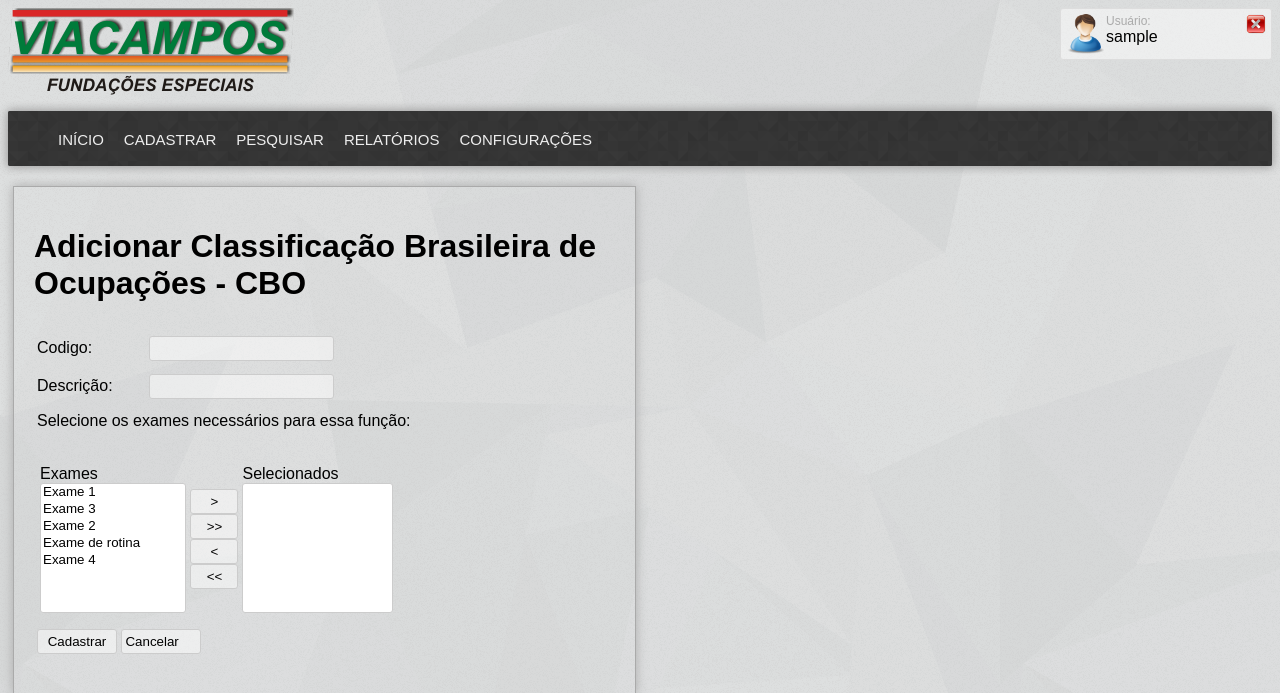
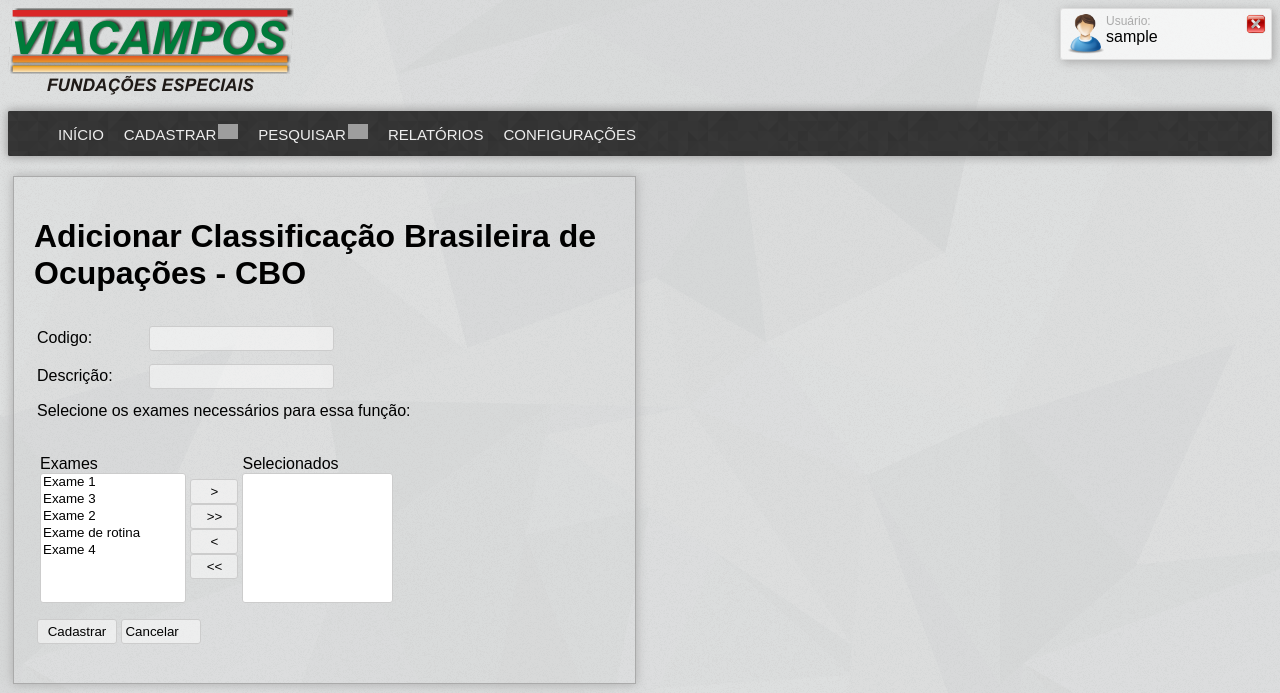
Before and after one commit to wislanlamounier/backSis, a PHP site: page /administrator/add_cbo.php in a window 1280 px wide. Shown: the top 693 px of the page. Run offline with PHP 8.4, Linux system fonts and the light colour scheme; the visitor is signed in with stand-in values (Sample User, id 1); data comes from the database, SQL or seed files in the repository; lists and menus that the app fills with data are empty; grey boxes are pictures that could not be loaded.

Commit message:
Alterando layout do topo

```diff
--- a/administrator/style.css
+++ b/administrator/style.css
@@ -72,8 +72,6 @@
 	text-decoration: none;
 }
 
-
-
 /*__________________________________________________________________________________*/
 
 .menu{
@@ -92,7 +90,7 @@
 }
 .menu > .menu-list > li > a {
   padding: 10px;
-  padding-top: 20px;
+  padding-top: 15px;
 
 }
 .menu > .menu-list > li:hover a {
@@ -113,8 +111,8 @@
   font-size: 15px;
   font-weight: 500;
 
-  height:25px;
-  padding-top: 30px;
+  height:20px;
+
   /*letter-spacing:0.2em;*/
 }
 /* Faz os <li>s ficarem na horizontal */
@@ -146,6 +144,7 @@
 /* Configura os links do submenu */
 .menu > .menu-list > li > .sub-menu > li > a {
 	padding: 10px 20px;
+	font-size: 12px;
 }
 .menu > .menu-list > li > .sub-menu > li > a:hover {
 	background-color: #333;
--- a/view/menu_admin.php
+++ b/view/menu_admin.php
@@ -1,18 +1,18 @@
 <ul class="menu-list">
     <li><a href='../administrator/principal.php'>Início</a></li>
     <li>
-      <a>Cadastrar</a>
+      <!-- color:#000; text-shadow: 0px 0px 5px #000; font-size: 13px; padding-left:3px;padding-right:3px; background-color:rgba(255,255,255,0.5) -->
+      <a style=""><span style="float:left">Cadastrar </span><img style="float:left; margin-top:-2px; margin-left:2px;" src="../images/downarrow_1246.png" width="20px;"></a>
        <ul class="sub-menu">
         <li><a href="add_func.php">Funcionário</a></li>
         <li><a href="add_cliente.php" data-rel="popup" class="ui-btn ui-btn-inline ui-corner-all">Cliente</a></li>
-        <li><a href="#">Nova Janela de Exemplo</a></li>
         <li><a href="add_turno.php">Turno</a></li>
         <li><a href="add_cbo.php">CBO</a></li>
         <li><a href="add_exames.php">Exames</a></li>
       </ul>
     </li>
     <li>
-      <a>Pesquisar</a>
+      <a style=""><span style="float:left">Pesquisar </span><img style="float:left; margin-left:2px; margin-top:-2px;" src="../images/downarrow_1246.png" width="20px;"></a>
        <ul class="sub-menu">
         <li><a href="pesquisa_func.php">Funcionário</a></li>
         <li><a href="pesquisa_empresa.php">Empresa</a></li>
--- a/view/topo.php
+++ b/view/topo.php
@@ -1,6 +1,6 @@
 <div style="width:100%; float:left;" >
 	<div class="img" style="float:left"><img src="../images/logo75mm.png"></div>
-	<div style="border: 1px solid#ddd;border-radius:3px; width: 200px; float:right; background-color:rgba(255,255,255,0.5); padding:5px;">
+	<div style="border: 1px solid#ddd;border-radius:3px; width: 200px; float:right; background-color:rgba(255,255,255,0.7); padding:5px; box-shadow: 2px 2px 10px #aaa">
 		<div style="float:left"><img src="../images/user.png" width="40px"></div>
 		<div class="nome-box-login" style=""><span style="">Usuário:<br /></span><?php echo $_SESSION["user"]; ?></div>
 		<div style="float:right;"><a title="Clique para sair" href="logout.php"><img src="../images/fechar.png" width="20px"></a></div>
```
